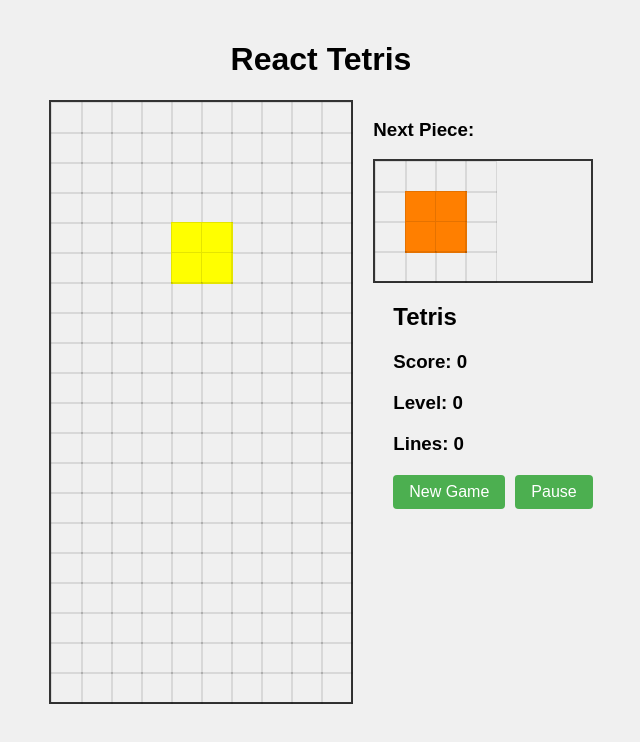
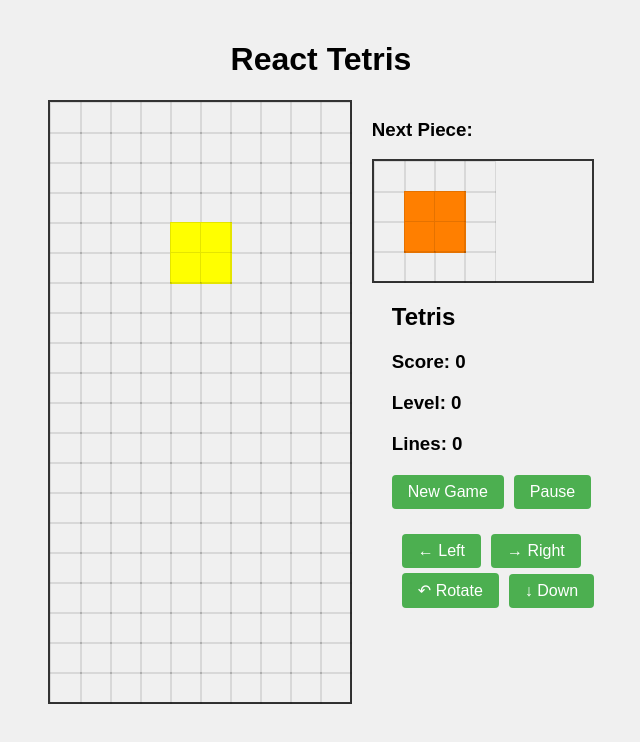
Before and after one commit to Tinkinazoo/Tetris-game, a React app: page / in a window 1280 px wide. Shown: the top 742 px of the page, without its empty margins (319-959 px from the left). Built offline with nearby package versions, Linux system fonts and the light colour scheme.

Commit message:
Second working version...

```diff
--- a/src/components/GameController.tsx
+++ b/src/components/GameController.tsx
@@ -118,6 +118,25 @@ const GameController: React.FC = () => {
     requestRef.current = requestAnimationFrame(gameLoop);
   };
 
+  const handleButtonClick = (btn: "left" | "right" | "down" | "rotate") => {
+    if (!gameRef.current) return;
+
+    if (btn == "left") {
+      gameRef.current.movePiece('left');
+    }
+    if (btn == "right") {
+      gameRef.current.movePiece('right');
+    }
+    if (btn == "down") {
+      if (gameRef.current.movePiece('down')) {
+        gameRef.current.score += 1;
+      }
+    }
+    if (btn == "rotate") {
+      gameRef.current.rotatePiece();
+    }
+  };
+
   const handleReset = () => {
     if (!gameRef.current) return;
     gameRef.current.resetGame();
@@ -148,6 +167,7 @@ const GameController: React.FC = () => {
           isPaused={gameState.isPaused}
           onReset={handleReset}
           onPause={handlePause}
+          onButtonClick={handleButtonClick}
         />
       </div>
     </div>
--- a/src/components/GameInfo.tsx
+++ b/src/components/GameInfo.tsx
@@ -8,6 +8,7 @@ interface GameInfoProps {
   isPaused: boolean;
   onReset: () => void;
   onPause: () => void;
+  onButtonClick: (btn: "left" | "right" | "down" | "rotate") => void;
 }
 
 const GameInfo: React.FC<GameInfoProps> = ({
@@ -17,7 +18,8 @@ const GameInfo: React.FC<GameInfoProps> = ({
   isGameOver,
   isPaused,
   onReset,
-  onPause
+  onPause,
+  onButtonClick,
 }) => {
   return (
     <div style={{ marginLeft: '20px' }}>
@@ -32,6 +34,16 @@ const GameInfo: React.FC<GameInfoProps> = ({
         <button onClick={onPause} style={{ marginLeft: '10px' }}>
           {isPaused ? 'Resume' : 'Pause'}
         </button>
+      </div>
+      <div style={{ marginTop: '20px' }}>
+        <div>
+          <button onClick={() => {onButtonClick("left")}} style={{ marginLeft: '10px', marginTop: '5px' }}>← Left</button>
+          <button onClick={() => {onButtonClick("right")}} style={{ marginLeft: '10px', marginTop: '5px' }}>→ Right</button>
+        </div>
+        <div>
+          <button onClick={() => {onButtonClick("rotate")}} style={{ marginLeft: '10px', marginTop: '5px' }}>↶ Rotate</button>
+          <button onClick={() => {onButtonClick("down")}} style={{ marginLeft: '10px', marginTop: '5px' }}>↓ Down</button>
+        </div>
       </div>
       {isGameOver && (
         <div style={{ marginTop: '20px', color: 'red' }}>
```
